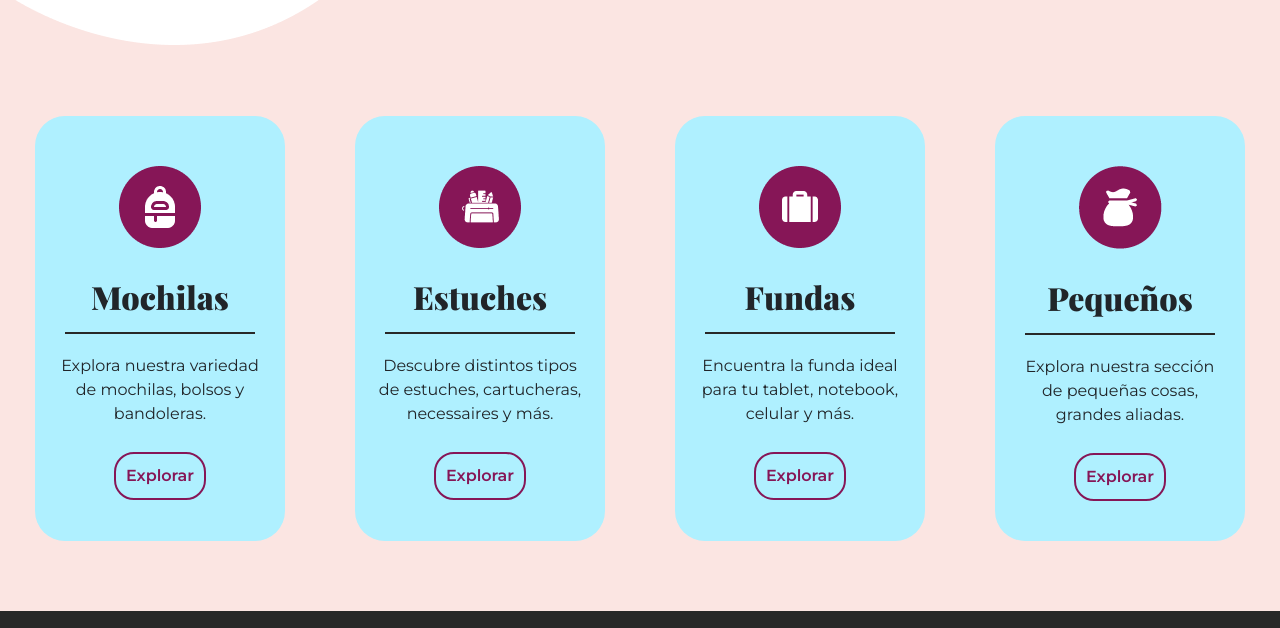
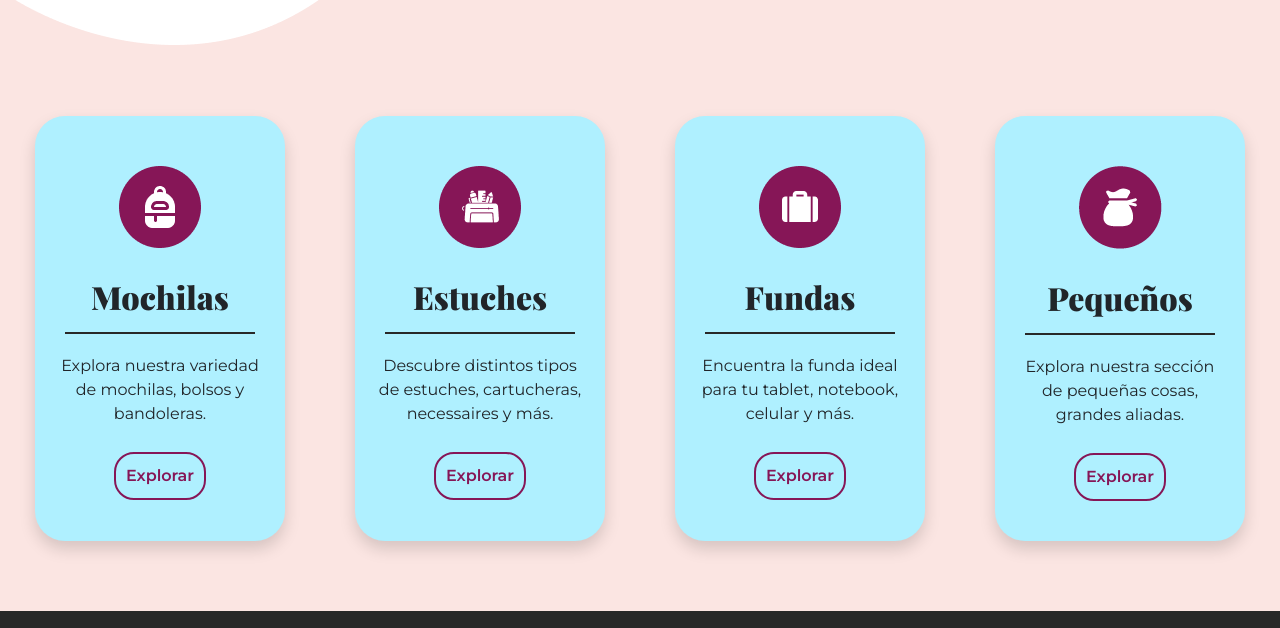
Before and after one commit to marianadlp/entrega-final-de-la-pena, a plain HTML site: page index.html in a window 1280 px wide. Shown: the part 566-1194 px from the top of the page. Drawn offline with nearby package versions, Linux system fonts and the light colour scheme.

Commit message:
Agregué sombra a cards

```diff
--- a/index.html
+++ b/index.html
@@ -61,25 +61,25 @@
             </div>
         </section>
         <section class="productos-cards">
-            <div class="cards">
+            <div class="cards shadow">
                 <img class="img" src="./media/icono-categoria-mochilas.png" alt="Ícono Mochilas">
                 <h2 class="cards-title">Mochilas</h2>
                 <p>Explora nuestra variedad de mochilas, bolsos y bandoleras.</p>
                 <button class="boton-cards"><a href="./pages/productos.html#mochilas">Explorar</a></button>
             </div>
-            <div class="cards">
+            <div class="cards shadow">
                 <img class="img" src="./media/icono-categoria-estuches.png" alt="Ícono Estuches">
                 <h2 class="cards-title">Estuches</h2>
                 <p>Descubre distintos tipos de estuches, cartucheras, necessaires y más.</p>
                 <button class="boton-cards"><a href="./pages/productos.html#estuches">Explorar</a></button>
             </div>
-            <div class="cards">
+            <div class="cards shadow">
                 <img class="img" src="./media/icono-categoria-fundas.png" alt="Ícono Fundas">
                 <h2 class="cards-title">Fundas</h2>
                 <p>Encuentra la funda ideal para tu tablet, notebook, celular y más.</p>
                 <button class="boton-cards"><a href="./pages/productos.html#fundas">Explorar</a></button>
             </div>
-            <div class="cards">
+            <div class="cards shadow">
                 <img class="img" src="./media/icono-categoria-pequenos.png" alt="Ícono Bolcitas">
                 <h2 class="cards-title">Pequeños</h2>
                 <p>Explora nuestra sección de pequeñas cosas, grandes aliadas.</p>
```
